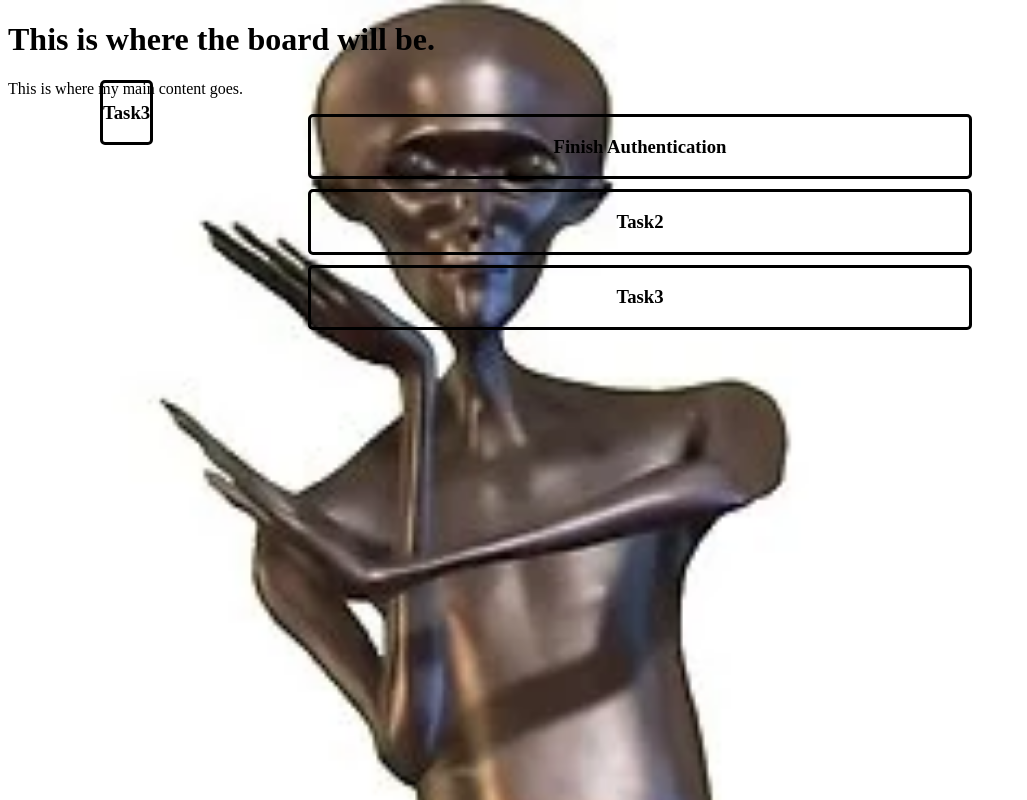
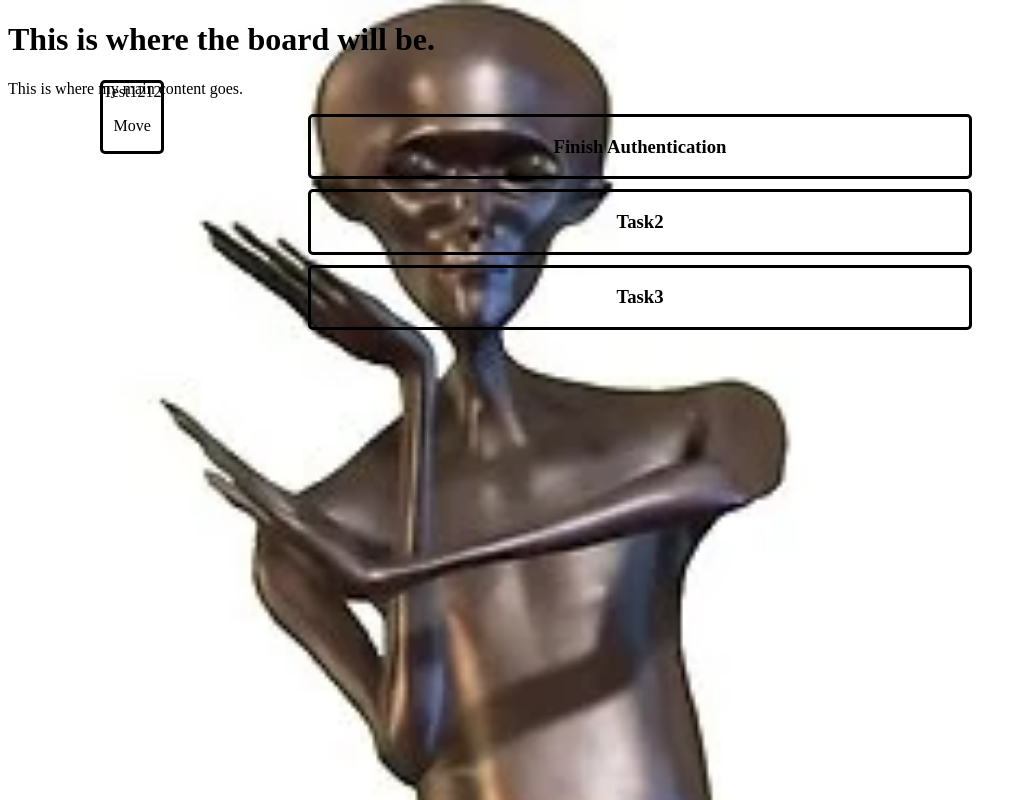
Before and after one commit to KoltMc/My-Taskboard, a plain HTML site: page taskboard.html in a window 1280 px wide. Shown: the whole page, without its empty margins (0-1027 px from the left). Drawn offline with Linux system fonts and the light colour scheme.

Commit message:
Add div for test draggable element

```diff
--- a/taskboard.html
+++ b/taskboard.html
@@ -20,7 +20,8 @@
         <h3>Task3</h3>
     </div>
     <div id="test">
-        <h3>Task3</h3>
+        <div id="mydivheader">Test1212</div>
+        <p>Move</p>
     </div>
     <!-- link to external javascript files here -->
     <script src="tbscript.js"></script>
```
